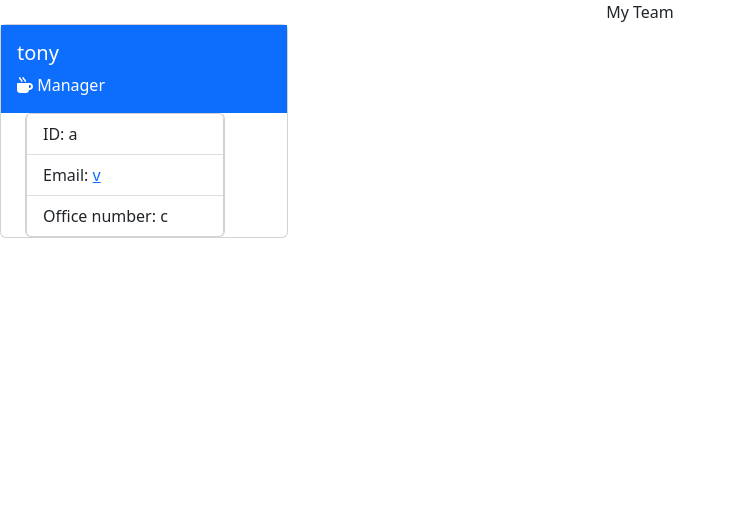
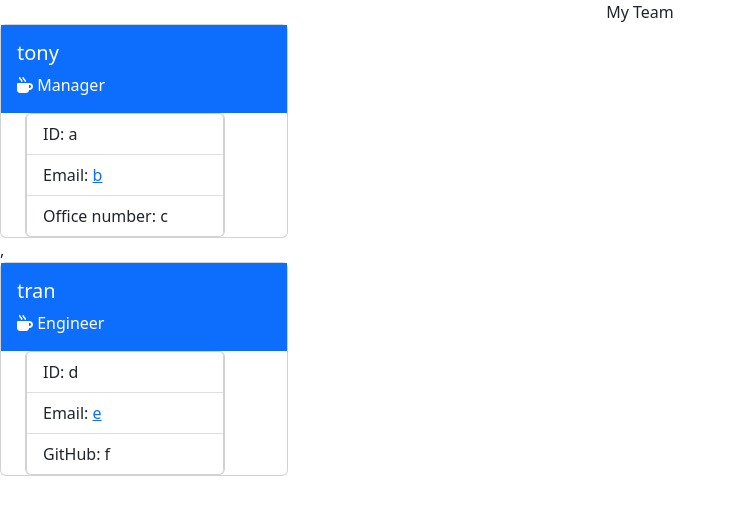
Before and after one commit to tonytran97/Team_Generator, a website: page index2.html in a window 1280 px wide. Shown: the whole page, without its empty margins (0-736 px from the left). Drawn offline with nearby package versions, Linux system fonts and the light colour scheme; files that its build step writes are made by us from their sources.

Commit message:
fixed issue of looping through array

```diff
--- a/index.js
+++ b/index.js
@@ -102,7 +102,7 @@ const startEngineer = () => {
         case 'Engineer':
         startEngineer();
         break;
-        default: writeToFile('./index2.html', generateHTML(this.bucket))
+        default: writeToFile('./index2.html', generateHTML(bucket))
     }
     })
 }
@@ -113,8 +113,5 @@ function writeToFile(fileName, data) {
        err ? console.error(err) : console.log('HTML file has been created')
      );}
 
-// exporting the bucket array to the template
-// module.exports = {bucket};
-
 // function call to initalize the application
 startManager();
--- a/index2.html
+++ b/index2.html
@@ -21,11 +21,25 @@
       <div class="card ms-4" style="width: 12.5rem">
         <ul class="list-group list-group-flush card">
           <li class="list-group-item">ID: a</li>
-          <li class="list-group-item">Email: <a href="mailto:v">v</a></li>
+          <li class="list-group-item">Email: <a href="mailto:b">b</a></li>
           <li class="list-group-item">Office number: c</li>
         </ul>
         </div>
     </div>
+        ,
+    <div class="card" style="width: 18rem">
+    <div class="card-body text-bg-primary">
+<h5 class="card-title">tran</h5>
+      <p class="card-text"><i class="fa-solid fa-mug-hot"></i> Engineer</p>
+    </div>
+    <div class="card ms-4" style="width: 12.5rem">
+      <ul class="list-group list-group-flush card">
+        <li class="list-group-item">ID: d</li>
+        <li class="list-group-item">Email: <a href="mailto:e">e</a></li>
+        <li class="list-group-item">GitHub: f</li>
+      </ul>
+      </div>
+  </div>
 
       </body>
     </html>
```
Also changed, not shown: src/template_helper.js (+3 -7 lines).
